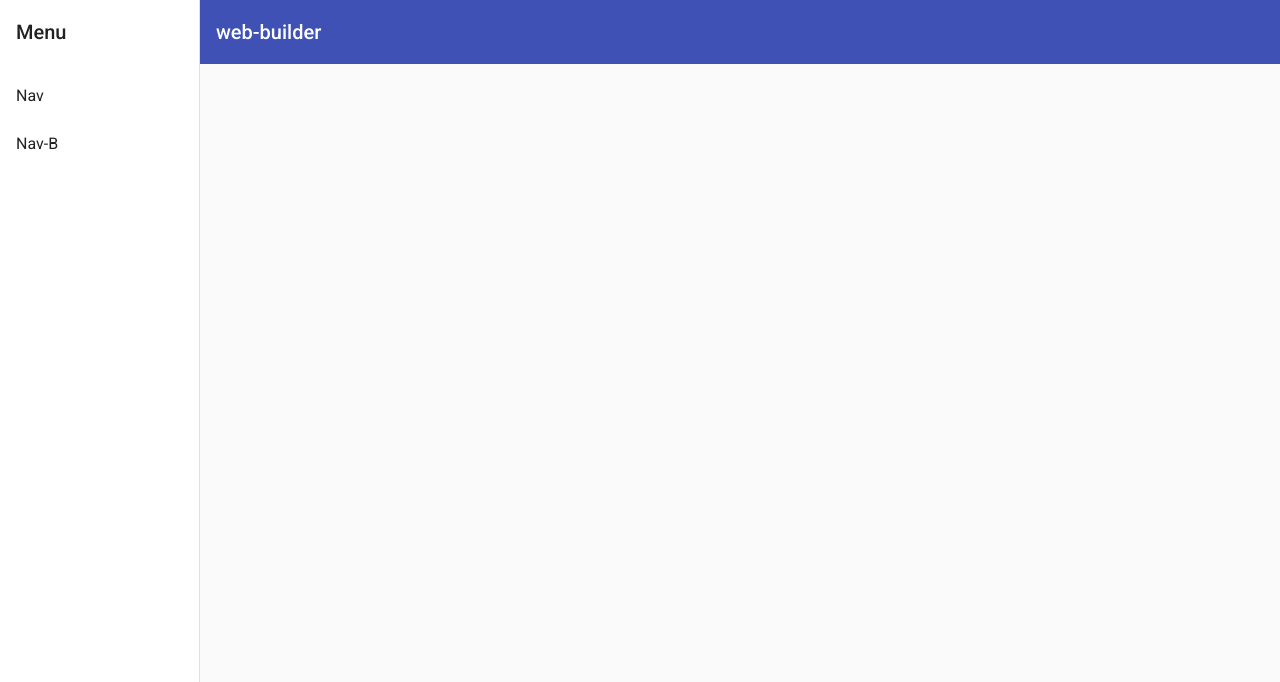
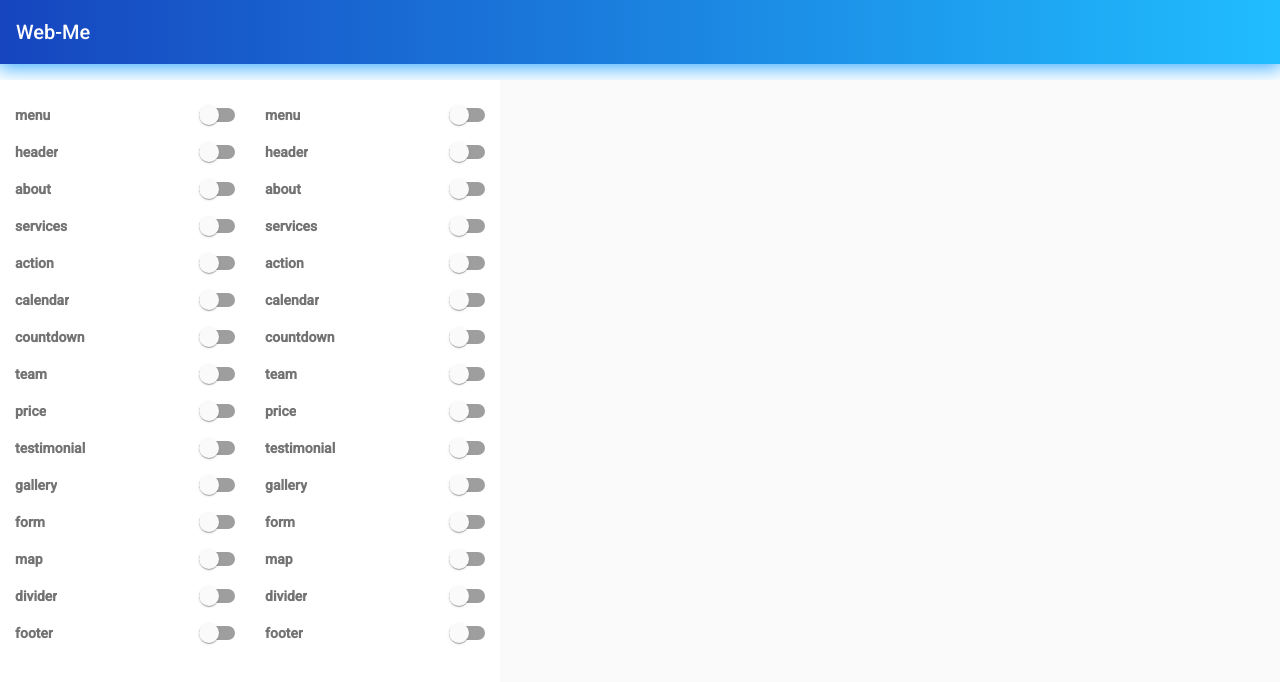
Before and after one commit to kareemarafa/iLawFair-Backend, an Angular app: page / in a window 1280 px wide. Shown: the top 682 px of the page. Built offline with nearby package versions, Linux system fonts and the light colour scheme.

Commit message:
implement element list component

```diff
--- /dev/null
+++ b/apps/web-builder/src/app/modules/builder/components/element-list/element-list.component.html
@@ -0,0 +1,9 @@
+<div class="element-list">
+  <mat-nav-list>
+    <ng-container *ngFor="let element of builderElements">
+      <mat-slide-toggle labelPosition="before">{{
+        element.moduleName
+      }}</mat-slide-toggle>
+    </ng-container>
+  </mat-nav-list>
+</div>
--- /dev/null
+++ b/apps/web-builder/src/app/modules/builder/components/element-list/element-list.component.scss
@@ -0,0 +1,15 @@
+.element-list {
+  max-width: 250px;
+}
+
+::ng-deep .mat-slide-toggle {
+  width: 100%;
+  padding: 0 15px;
+  .mat-slide-toggle-label {
+    display: flex;
+    justify-content: space-between;
+    margin: 15px 0;
+    color: #737373;
+    font-weight: bold;
+  }
+}
--- /dev/null
+++ b/apps/web-builder/src/app/modules/builder/components/element-list/element-list.component.ts
@@ -0,0 +1,11 @@
+import { Component } from '@angular/core';
+import { builderElements } from '@ionhour/ui';
+
+@Component({
+  selector: 'ionhour-element-list',
+  templateUrl: './element-list.component.html',
+  styleUrls: ['./element-list.component.scss'],
+})
+export class ElementListComponent {
+  builderElements = builderElements;
+}
--- a/apps/web-builder/src/app/modules/builder/components/layout/layout.component.html
+++ b/apps/web-builder/src/app/modules/builder/components/layout/layout.component.html
@@ -1,5 +1,19 @@
+<mat-toolbar color="primary" class="bg-custom mb-3">
+  <button
+    type="button"
+    aria-label="Toggle sidenav"
+    mat-icon-button
+    (click)="drawer.toggle()"
+    *ngIf="isHandset$ | async"
+  >
+    <mat-icon aria-label="Side nav toggle icon">menu</mat-icon>
+  </button>
+  <span>Web-Me</span>
+</mat-toolbar>
+
 <mat-sidenav-container class="sidenav-container">
   <mat-sidenav
+    [fixedTopGap]="80"
     #drawer
     class="sidenav"
     fixedInViewport
@@ -7,27 +21,14 @@
     [mode]="(isHandset$ | async) ? 'over' : 'side'"
     [opened]="(isHandset$ | async) === false"
   >
-    <mat-toolbar>Menu</mat-toolbar>
-    <mat-nav-list>
-      <button mat-list-item (click)="add(navComponent)">Nav</button>
-      <button mat-list-item (click)="add(navBComponent)">Nav-B</button>
-    </mat-nav-list>
+    <div class="d-flex flex-row">
+      <ionhour-element-list></ionhour-element-list>
+      <ionhour-element-list></ionhour-element-list>
+    </div>
+    <!--      <button mat-list-item (click)="add(navComponent)">Nav</button>-->
+    <!--      <button mat-list-item (click)="add(navBComponent)">Nav-B</button>-->
   </mat-sidenav>
   <mat-sidenav-content>
-    <mat-toolbar color="primary">
-      <button
-        type="button"
-        aria-label="Toggle sidenav"
-        mat-icon-button
-        (click)="drawer.toggle()"
-        *ngIf="isHandset$ | async"
-      >
-        <mat-icon aria-label="Side nav toggle icon">menu</mat-icon>
-      </button>
-      <span>web-builder</span>
-    </mat-toolbar>
-    <!-- Add Content Here -->
-    <!-- <router-outlet></router-outlet> -->
     <ng-container #container></ng-container>
   </mat-sidenav-content>
 </mat-sidenav-container>
--- a/apps/web-builder/src/app/modules/builder/components/layout/layout.component.scss
+++ b/apps/web-builder/src/app/modules/builder/components/layout/layout.component.scss
@@ -3,15 +3,12 @@
 }
 
 .sidenav {
-  width: 200px;
+  overflow-y: scroll;
+  overflow-x: hidden;
+  border-right: 2px solid var(--main-color6);
 }
 
-.sidenav .mat-toolbar {
-  background: inherit;
+.bg-custom {
+  box-shadow: 0 0 20px 3px #29a5ff;
+  background: linear-gradient(90deg, #1645bf 0%, #20bdff 100%);
 }
-
-.mat-toolbar.mat-primary {
-  position: sticky;
-  top: 0;
-  z-index: 1;
-}
--- a/libs/ui/src/index.ts
+++ b/libs/ui/src/index.ts
@@ -3,7 +3,7 @@ import { NavbarBComponent } from './lib/navbar/components';
 export * from './lib/navbar/navbar.module';
 export * from './lib/navbar/components';
 
-export const modules = [
+export const builderElements = [
   {
     moduleName: 'menu',
     components: [
@@ -13,4 +13,60 @@ export const modules = [
       },
     ],
   },
+  {
+    moduleName: 'header',
+    components: [],
+  },
+  {
+    moduleName: 'about',
+    components: [],
+  },
+  {
+    moduleName: 'services',
+    components: [],
+  },
+  {
+    moduleName: 'action',
+    components: [],
+  },
+  {
+    moduleName: 'calendar',
+    components: [],
+  },
+  {
+    moduleName: 'countdown',
+    components: [],
+  },
+  {
+    moduleName: 'team',
+    components: [],
+  },
+  {
+    moduleName: 'price',
+    components: [],
+  },
+  {
+    moduleName: 'testimonial',
+    components: [],
+  },
+  {
+    moduleName: 'gallery',
+    components: [],
+  },
+  {
+    moduleName: 'form',
+    components: [],
+  },
+  {
+    moduleName: 'map',
+    components: [],
+  },
+  {
+    moduleName: 'divider',
+    components: [],
+  },
+  {
+    moduleName: 'footer',
+    components: [],
+  },
 ];
--- a/libs/ui/src/lib/navbar/components/navbar-b/navbar-b.component.ts
+++ b/libs/ui/src/lib/navbar/components/navbar-b/navbar-b.component.ts
@@ -6,7 +6,7 @@ import { Component } from '@angular/core';
   styleUrls: ['./navbar-b.component.scss'],
 })
 export class NavbarBComponent {
-  name = 'navber component';
+  name = 'navbar component';
 
   test() {
     this.name = 'sami';
@@ -14,14 +14,13 @@ export class NavbarBComponent {
   }
 
   nativeHtml(data: any) {
-    const html = `
+    return `
       <nav class="navbar navbar-light bg-light">
         <div class="container-fluid">
           <a class="navbar-brand" href="#">${data}</a>
         </div>
       </nav>
     `;
-    return html;
   }
 
   post() {
--- a/libs/ui/src/lib/navbar/navbar.module.ts
+++ b/libs/ui/src/lib/navbar/navbar.module.ts
@@ -1,7 +1,6 @@
 import { NgModule } from '@angular/core';
 import { CommonModule } from '@angular/common';
-import { NavbarAComponent } from './components';
-import { NavbarBComponent } from './components/navbar-b/navbar-b.component';
+import { NavbarAComponent, NavbarBComponent } from './components';
 
 @NgModule({
   declarations: [NavbarAComponent, NavbarBComponent],
```
Also changed, not shown: apps/web-builder/src/app/modules/builder/builder.module.ts (+9 -6 lines), 1 other file (tests, documents, lock files or other folders).
